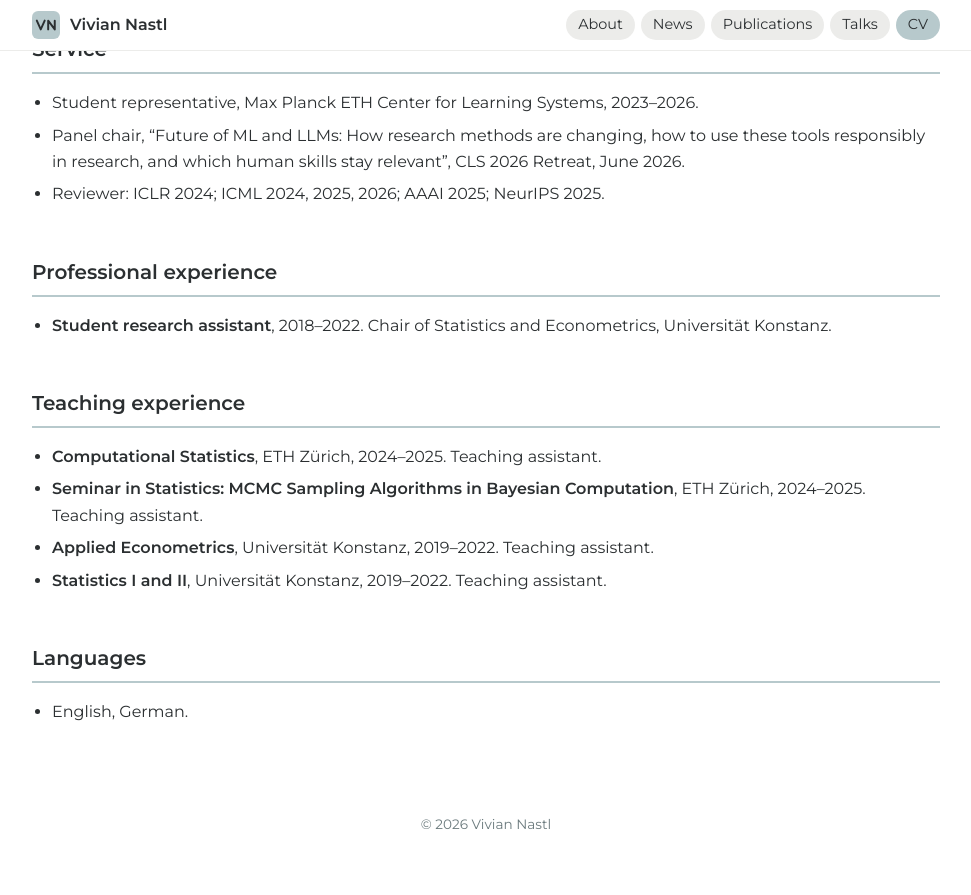
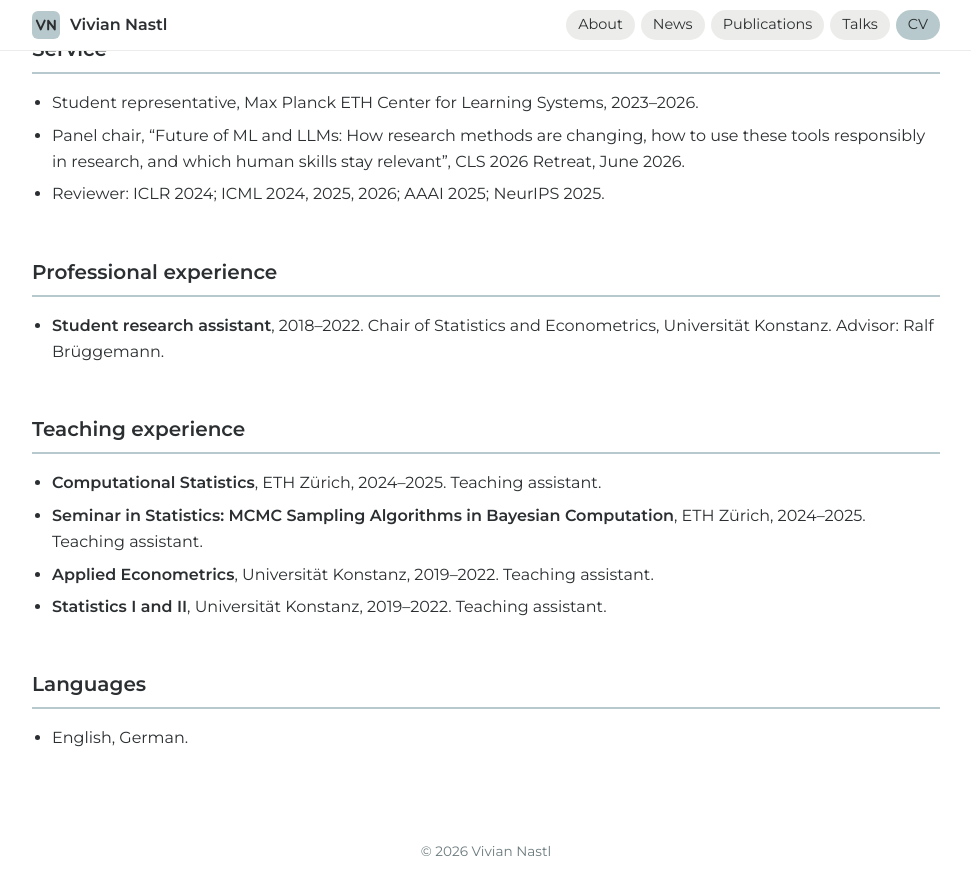
Before and after one commit to vnastl/vnastl.github.io, a Jekyll site: the page built from cv.md, in a window 1280 px wide and 900 px high, scrolled down 1229 px. Shown: the top 895 px of the window, without its empty margins (154-1125 px from the left). Built offline with Jekyll 4.4.1, drawn with Linux system fonts in a browser that asks for light colours; before the commit the page ends 2102 px from its top, so only the background shows below that.

Commit message:
content(cv): advisor on the research assistant entry
- cv.md, latex/cv.tex: Ralf Brüggemann
- assets/cv_vivian_nastl.pdf: recompiled

```diff
--- a/cv.md
+++ b/cv.md
@@ -27,7 +27,7 @@ permalink: /cv/
 
 ## Professional experience
 
-- **Student research assistant**, 2018–2022. Chair of Statistics and Econometrics, Universität Konstanz.
+- **Student research assistant**, 2018–2022. Chair of Statistics and Econometrics, Universität Konstanz. Advisor: Ralf Brüggemann.
 
 ## Teaching experience
 
```
Also changed, not shown: 2 other files.
